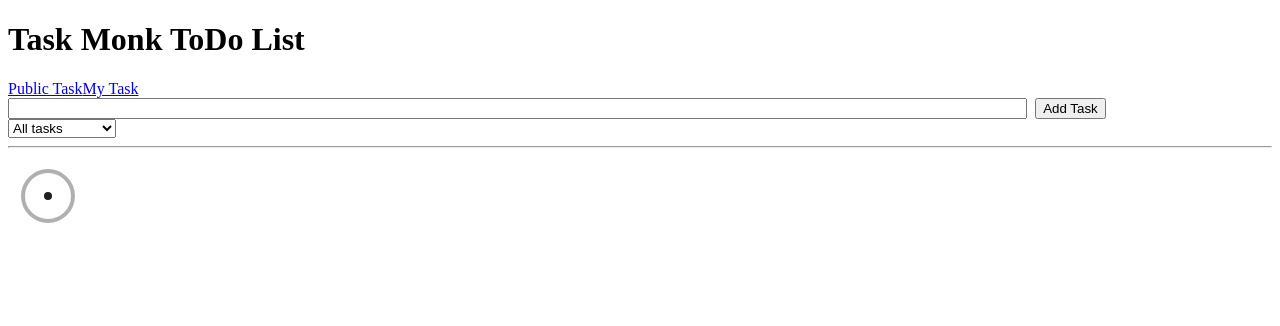
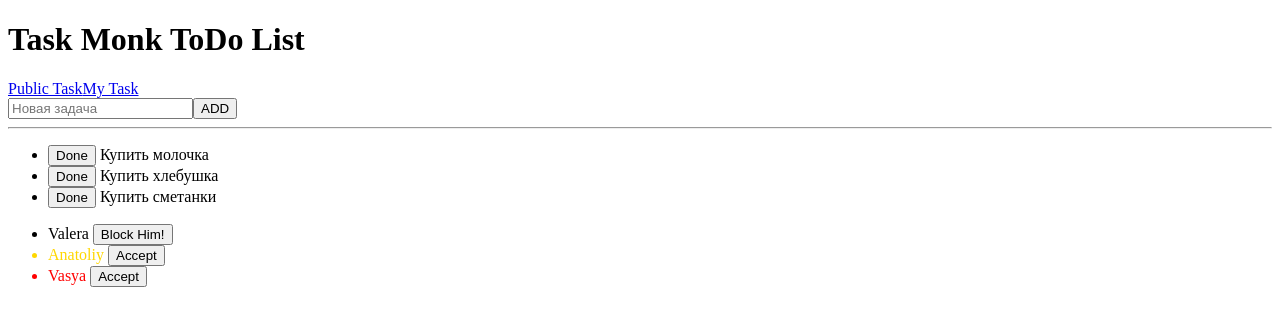
Before and after one commit to zahan/taskapp, a Vue app: page / in a window 1280 px wide. Shown: the top 326 px of the page. Built offline with nearby package versions, Linux system fonts and the light colour scheme; no server answers.

Commit message:
taskdone

```diff
--- a/src/App.vue
+++ b/src/App.vue
@@ -2,8 +2,8 @@
   <div id="app">
     <h1>Task Monk ToDo List</h1>
     <nav>
-      <router-link to = "/">Public Task</router-link>
-      <router-link to = "/mytask">My Task </router-link>
+      <router-link to = "/public">Public Task</router-link>
+      <router-link to = "/">My Task </router-link>
     </nav>
     <router-view
     v-bind:users = "users"
@@ -11,6 +11,9 @@
 
     v-on:user-accept = "userAccept"
     v-on:user-block = "userBlock"
+    v-on:task-data = "addTask"
+    v-on:task-done = "taskDone"
+    @task-ongoing="taskOngoing"
     />
   </div>
 </template>
@@ -33,13 +36,32 @@ export default {
   },
   methods: {
     userAccept (id) {
-      console.log(id)
+      console.log('Пользователь с ' + id + ' одобрен')
       const currentUser = this.users.find(item => item.id === id)
       currentUser.status = 'active'
     },
     userBlock (id) {
+      console.log('Пользователь с ' + id + ' заблокирован')
       const currentUser = this.users.find(u => u.id === id)
       currentUser.status = 'blocked'
+    },
+    addTask (task) {
+      if (task.length) {
+        const newTask = {
+          id: Date.now(),
+          taskname: task,
+          done: false
+        }
+        this.mytasks.push(newTask)
+      }
+    },
+    taskDone (id) {
+      const currentTask = this.mytasks.find(t => t.id === id)
+      currentTask.done = true
+    },
+    taskOngoing (id) {
+      const currentTask = this.mytasks.find(t => t.id === id)
+      currentTask.done = false
     }
   }
 }
--- /dev/null
+++ b/src/components/mytask/addMyTask.vue
@@ -0,0 +1,26 @@
+<template>
+  <form v-on:submit.prevent = "onSubmit">
+    <input
+    type="text"
+    placeholder="Новая задача"
+    v-model = "inputData"
+    >
+    <button type="submit">ADD</button>
+  </form>
+</template>
+
+<script>
+export default {
+  data () {
+    return {
+      inputData: ''
+    }
+  },
+  methods: {
+    onSubmit () {
+      this.$emit('task-data', this.inputData)
+      this.inputData = ''
+    }
+  }
+}
+</script>
--- a/src/components/mytask/taskItem.vue
+++ b/src/components/mytask/taskItem.vue
@@ -1,7 +1,14 @@
 <template>
   <li>
-    <span>
-      <input type="checkbox">
+    <span v-bind:class="{ done: task.done }">
+      <button
+      v-if="!task.done"
+      v-on:click="$emit('task-done', task.id)"
+      >Done</button>
+      <button
+      v-else
+      @click="$emit('task-ongoing', task.id)"
+      >Ongoing</button>
       {{ task.taskname }}
     </span>
   </li>
@@ -12,3 +19,9 @@ export default {
   props: ['task']
 }
 </script>
+
+<style scoped>
+.done {
+  text-decoration: line-through;
+}
+</style>
--- a/src/components/mytask/taskList.vue
+++ b/src/components/mytask/taskList.vue
@@ -4,6 +4,9 @@
     v-for="task of mytasks"
     v-bind:key="task.id"
     v-bind:task="task"
+
+    v-on:task-done="taskDone"
+    @task-ongoing="taskOngoing"
      />
   </ul>
 </template>
@@ -12,6 +15,14 @@
 import taskItem from '@/components/mytask/taskItem'
 
 export default {
+  methods: {
+    taskDone (id) {
+      this.$emit('task-done', id)
+    },
+    taskOngoing (id) {
+      this.$emit('task-ongoing', id)
+    }
+  },
   components: {
     taskItem
   },
--- a/src/components/mytask/usersList.vue
+++ b/src/components/users/usersList.vue
@@ -12,7 +12,7 @@
 </template>
 
 <script>
-import userItem from '@/components/mytask/userItem'
+import userItem from './userItem'
 
 export default {
   props: {
--- a/src/views/myTasks.vue
+++ b/src/views/myTasks.vue
@@ -1,10 +1,15 @@
 <template>
   <div>
-    <addTask />
+    <addMyTask
+    v-on:task-data = "taskData"
+    />
     <hr/>
     <taskList
     v-if = "mytasks.length"
     v-bind:mytasks = "mytasks"
+
+    v-on:task-done="taskDone"
+    @task-ongoing="taskOngoing"
     />
     <p v-else>No tasks yet</p>
     <usersList
@@ -17,9 +22,9 @@
 </template>
 
 <script>
-import addTask from '@/components/addTask.vue'
 import taskList from '@/components/mytask/taskList.vue'
-import usersList from '@/components/mytask/usersList'
+import usersList from '@/components/users/usersList'
+import addMyTask from '@/components/mytask/addMyTask'
 
 export default {
   props: {
@@ -33,7 +38,7 @@ export default {
     }
   },
   components: {
-    addTask, taskList, usersList
+    taskList, usersList, addMyTask
   },
   methods: {
     userAccept (id) {
@@ -41,6 +46,15 @@ export default {
     },
     userBlock (id) {
       this.$emit('user-block', id)
+    },
+    taskData (task) {
+      this.$emit('task-data', task)
+    },
+    taskDone (id) {
+      this.$emit('task-done', id)
+    },
+    taskOngoing (id) {
+      this.$emit('task-ongoing', id)
     }
   }
 }
--- a/src/views/publicTasks.vue
+++ b/src/views/publicTasks.vue
@@ -18,8 +18,8 @@
 </template>
 
 <script>
-import toDoList from '@/components/toDoList'
-import addTask from '@/components/addTask'
+import toDoList from '@/components/publicTasks/toDoList'
+import addTask from '@/components/publicTasks/addTask'
 import loader from '@/components/loader'
 
 export default {
```
Also changed, not shown: src/router/index.js (+4 -4 lines), src/components/publicTasks/addTask.vue (renamed from src/components/addTask.vue), src/components/publicTasks/toDoItem.vue (renamed from src/components/toDoItem.vue), src/components/publicTasks/toDoList.vue (renamed from src/components/toDoList.vue), src/components/users/userItem.vue (renamed from src/components/mytask/userItem.vue).
